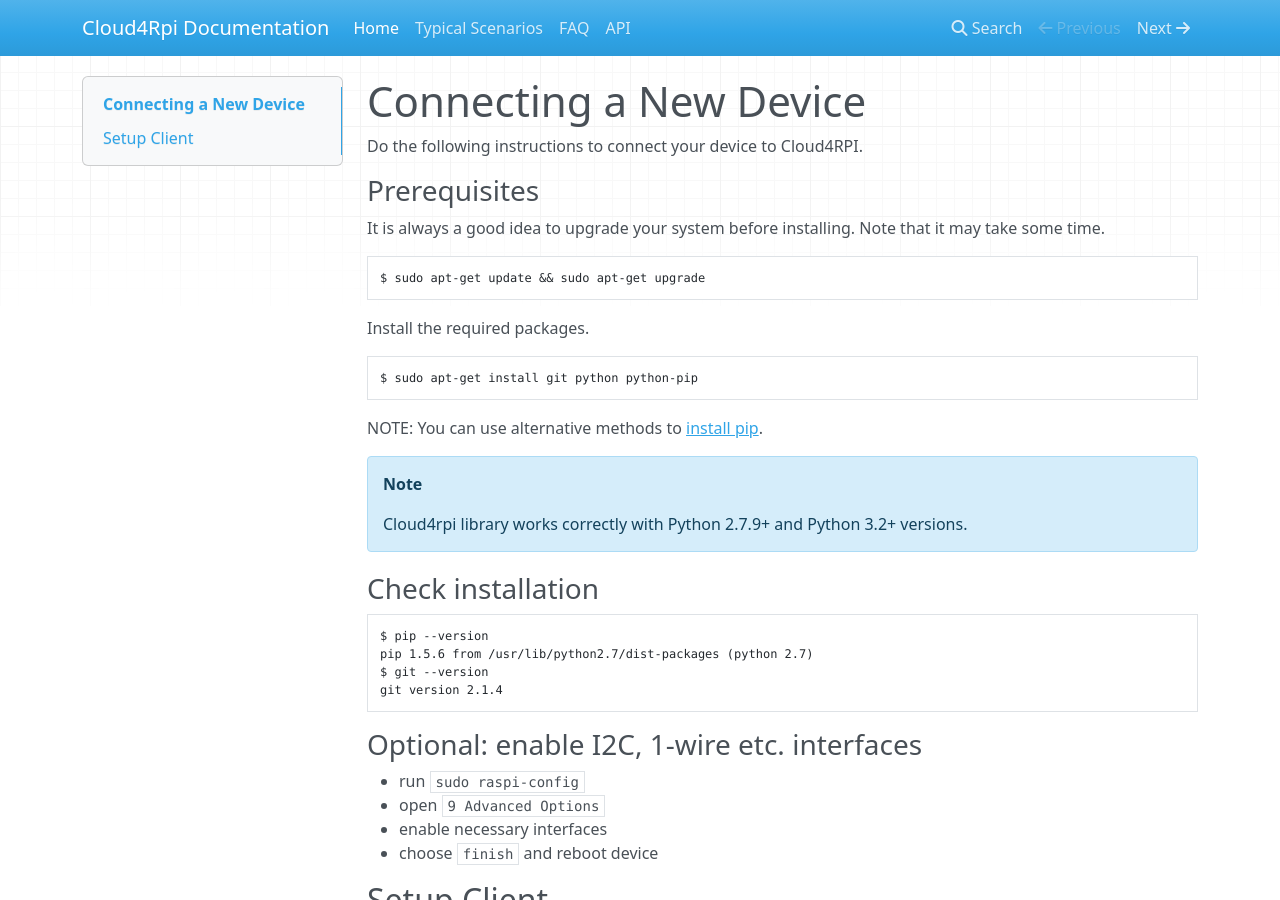
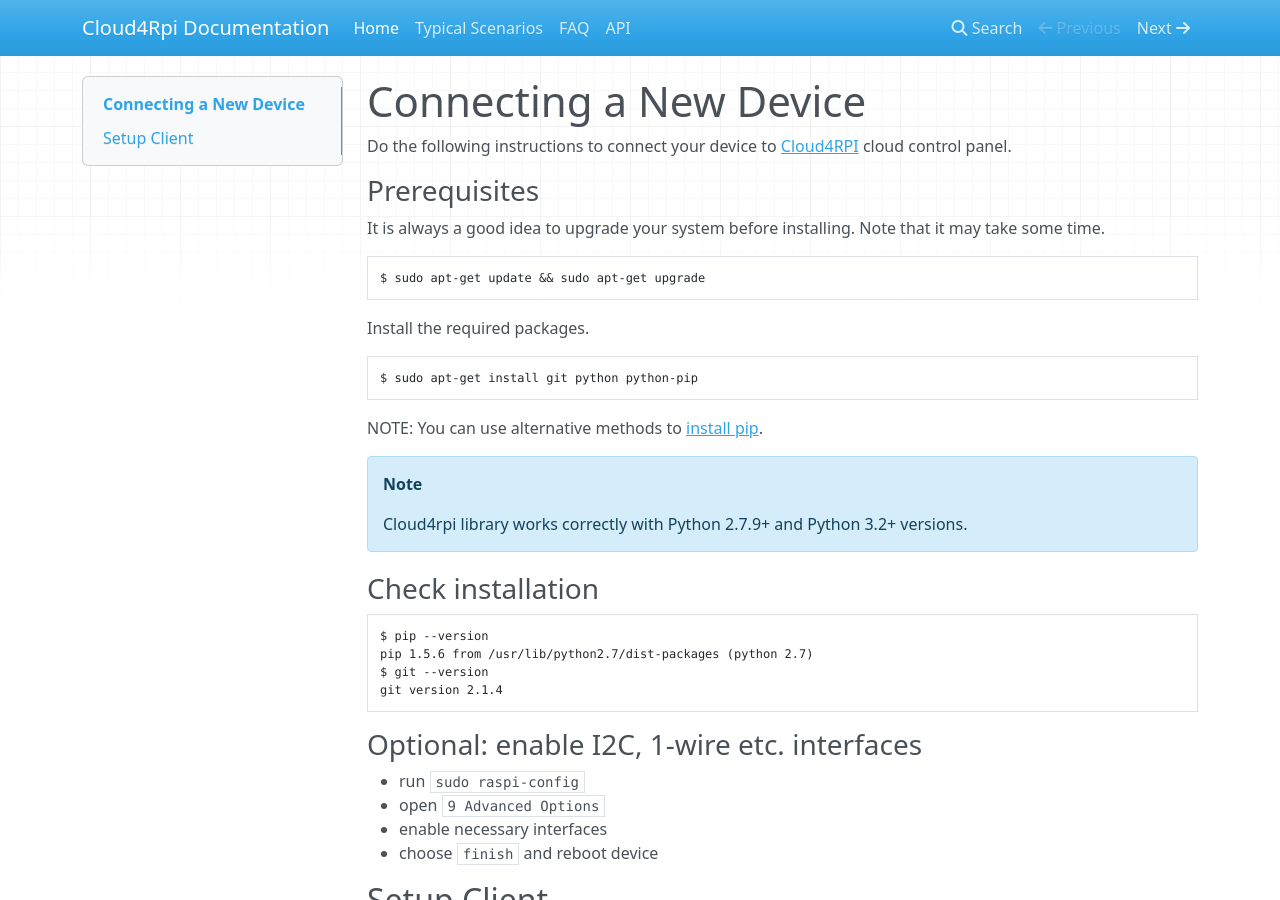
Before and after one commit to cloud4rpi/docs, an MkDocs documentation site: the page built from docs/index.md, in a window 1280 px wide and 900 px high. Built offline with MkDocs 1.6.1, drawn with Linux system fonts in a browser that asks for light colours; nearby versions of some CDN libraries; old or Windows-style settings are respelled for this version of MkDocs.

Commit message:
add link to cloud4rpi official website

```diff
--- a/docs/index.md
+++ b/docs/index.md
@@ -1,6 +1,6 @@
 # Connecting a New Device
 
-Do the following instructions to connect your device to Cloud4RPI.
+Do the following instructions to connect your device to [Cloud4RPI]('https://cloud4rpi.io') cloud control panel.
 
 ### Prerequisites
 
```
